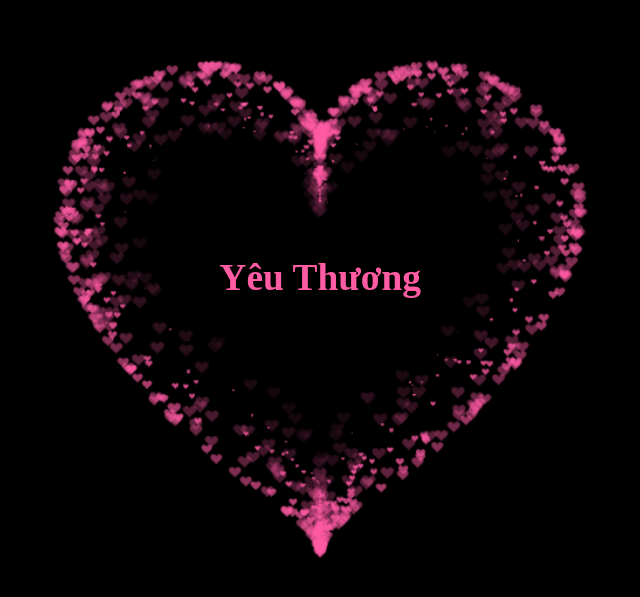
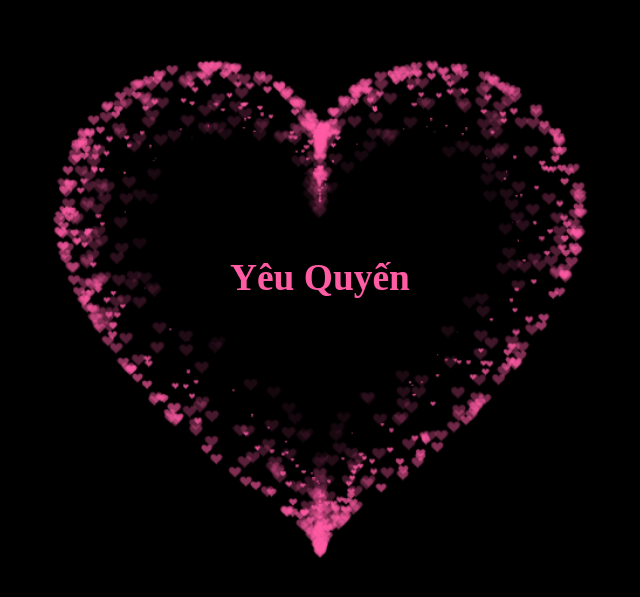
Before and after one commit to Crazylov3/heart_love, a plain HTML site: page index.html in a window 1280 px wide. Shown: the part 123-720 px from the top of the page, without its empty margins (320-960 px from the left). Drawn offline with Linux system fonts and the light colour scheme.

Commit message:
Update index.html

```diff
--- a/index.html
+++ b/index.html
@@ -171,7 +171,7 @@
 
 <body>
 
-<h1>Yêu Thương</h1>
+<h1>Yêu Quyến</h1>
 
 <div class="box">
 
```
